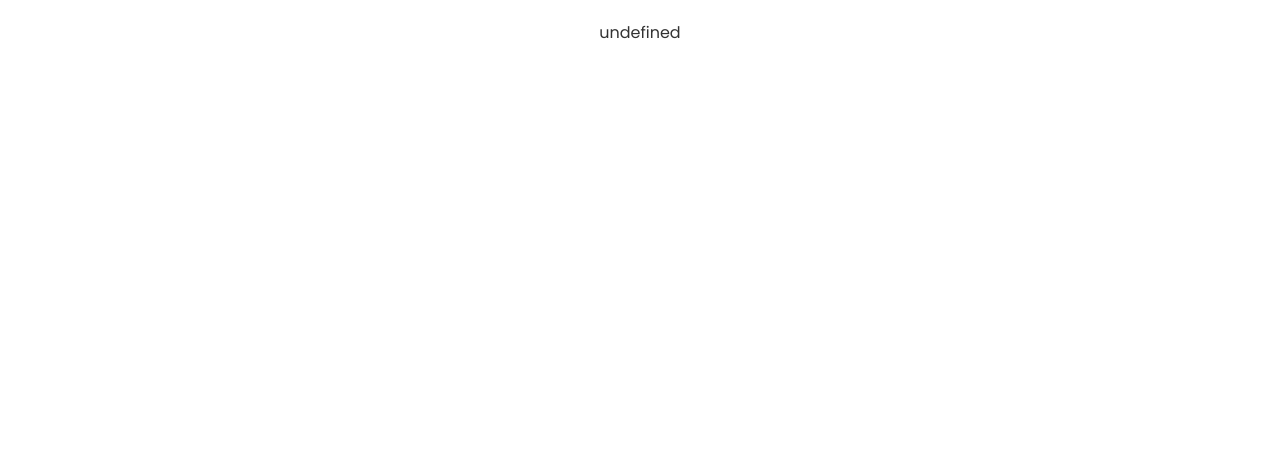
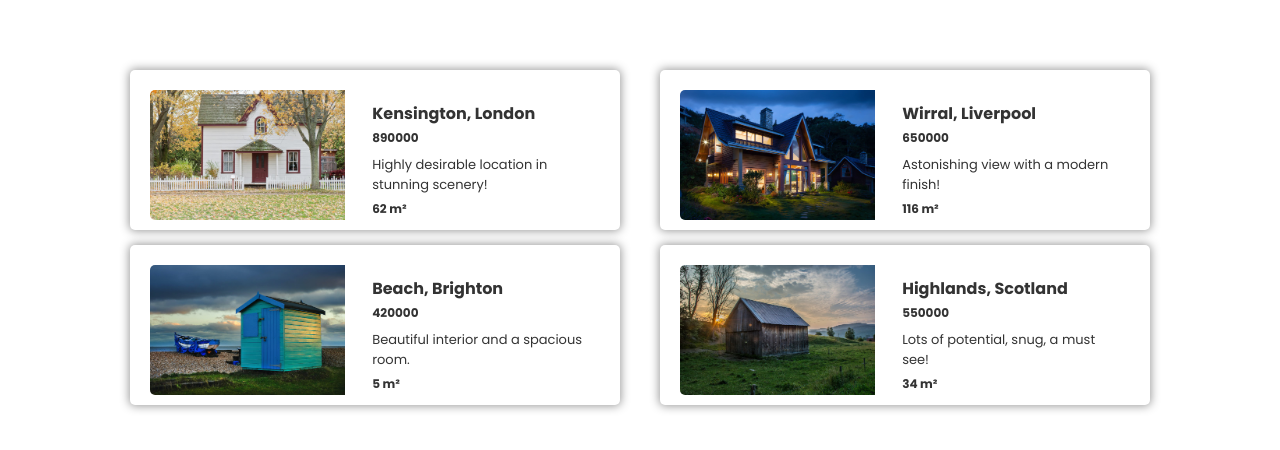
Before and after one commit to perismuniu/Real-Estate-Card-challenge, a website built with Vite: page index.html in a window 1280 px wide. Built offline with nearby package versions, Linux system fonts and the light colour scheme.

Commit message:
challenge completed

```diff
--- a/index.css
+++ b/index.css
@@ -9,6 +9,7 @@ body {
     flex-wrap: wrap;
     justify-content: center;
     padding: 20px;
+    margin-top: 50px;
 }
 
 .card {
@@ -19,12 +20,13 @@ body {
     margin: 0 20px 15px 20px;
     border-radius: 5px;
     max-height: 120px;
+    padding: 20px;
 }
 
 .card img {
    border-top-left-radius: 5px;
    border-bottom-left-radius: 5px;
-   height: 100%;
+   height: 130px;
 }
 
 .card-right {
--- a/index.html
+++ b/index.html
@@ -1,6 +1,7 @@
 <!doctype html>
-<html>
-
+<html lang="en">
+	<meta charset="UTF-8">
+    <meta name="viewport" content="width=device-width, initial-scale=1.0">
 	<head>
 		<title>Houses for Sale</title>
 		<link rel="stylesheet" href="index.css">
@@ -11,7 +12,7 @@
 
 	<body>
 		<section class="container" id="container"></section>
-		<script src="index.js"></script>
+		<script src="index.js" type="module"></script>
 	</body>
 
 </html>
--- a/index.js
+++ b/index.js
@@ -1,33 +1,31 @@
-function getPropertyHtml() {
-/*
-SUPER CHALLENGE 💪
+import  { propertyForSaleArr }  from './properties/propertyForSaleArr.js'
+import { placeholderPropertyObj } from './properties/placeholderPropertyObj.js'
 
-Render out a card for each of the properties in the propertyForSaleArr array (in the 'properties' folder). Each card should have an image, a property location, a price, a comment and the TOTAL property size in square metres (each object has an array with the size in square metres of the individual rooms).
+// Function to generate HTML for properties
+function getPropertyHtml(propertyForSaleArr = [placeholderPropertyObj]) {
 
-If no array of properties is passed to getPropertyHtml, the placeholder property stored in placeholderPropertyObj (in the 'properties' folder) should be rendered instead.
+    // Using .map() to iterate over the array of properties and destructure necessary fields
+    return propertyForSaleArr.map(({ propertyLocation, priceGBP, roomsM2, comment, image }) => {
 
-This is the JS I want you to use to complete this challenge 👇
-- import/export
-- .map()
-- .join()
-- Object destructuring
-- .reduce()
-- Default parameters
+        // Calculating the total square meters by summing up all values in the roomsM2 array using .reduce()
+        const total= roomsM2.reduce((total, property)=>{
+            return total + property
+        }, 0)
 
-The HTML and CSS have been done for you.
-This is the HTML template 👇. Replace everything in UPPERCASE with property data.
+        // Returning the HTML structure for each property card with interpolated values
+        return  `<section class="card">
+                    <img src="/images/${image}" alt="${propertyLocation}">
+                    <div class="card-right">
+                        <h2>${propertyLocation}</h2>
+                        <h3>${priceGBP}</h3>
+                        <p>${comment}</p>
+                        <h3>${total} m&sup2;</h3>
+                    </div>
+                </section>
+                `
+    })
 
-<section class="card">
-    <img src="/images/IMAGE">
-    <div class="card-right">
-        <h2>PROPERTY LOCATION</h2>
-        <h3>PRICE GBP</h3>
-        <p>COMMENT</p>
-        <h3>TOTAL SIZE IN SQUARE METRES m&sup2;</h3>
-    </div>
-</section>
-*/
 }
 
-/***** Modify 👇 by adding an argument to the function call ONLY. *****/
-document.getElementById('container').innerHTML = getPropertyHtml()
+// Inserting the generated HTML into the element with id 'container' and joining array elements into a single string
+document.getElementById('container').innerHTML = getPropertyHtml(propertyForSaleArr ).join(' ')
--- a/properties/placeholderPropertyObj.js
+++ b/properties/placeholderPropertyObj.js
@@ -1,4 +1,4 @@
-const placeholderPropertyObj = {
+export const placeholderPropertyObj = {
     propertyLocation: '1 Joe Bloggs street',
     priceGBP: 100000,
     roomsM2: [16, 12, 6, 11, 5],
--- a/properties/propertyForSaleArr.js
+++ b/properties/propertyForSaleArr.js
@@ -1,4 +1,4 @@
-const propertyForSaleArr = [
+export const propertyForSaleArr = [
     {
         propertyLocation: 'Kensington, London',
         priceGBP: 890000,
```
